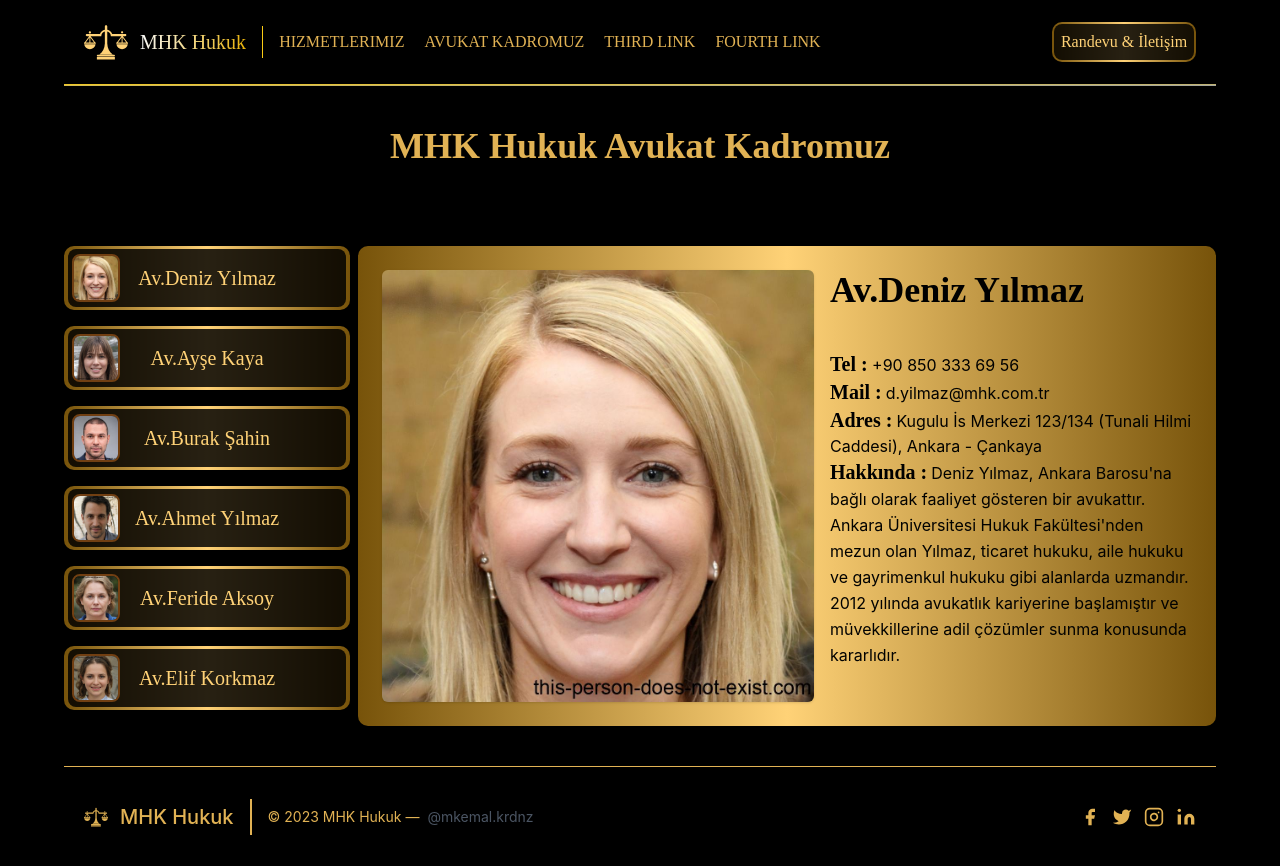
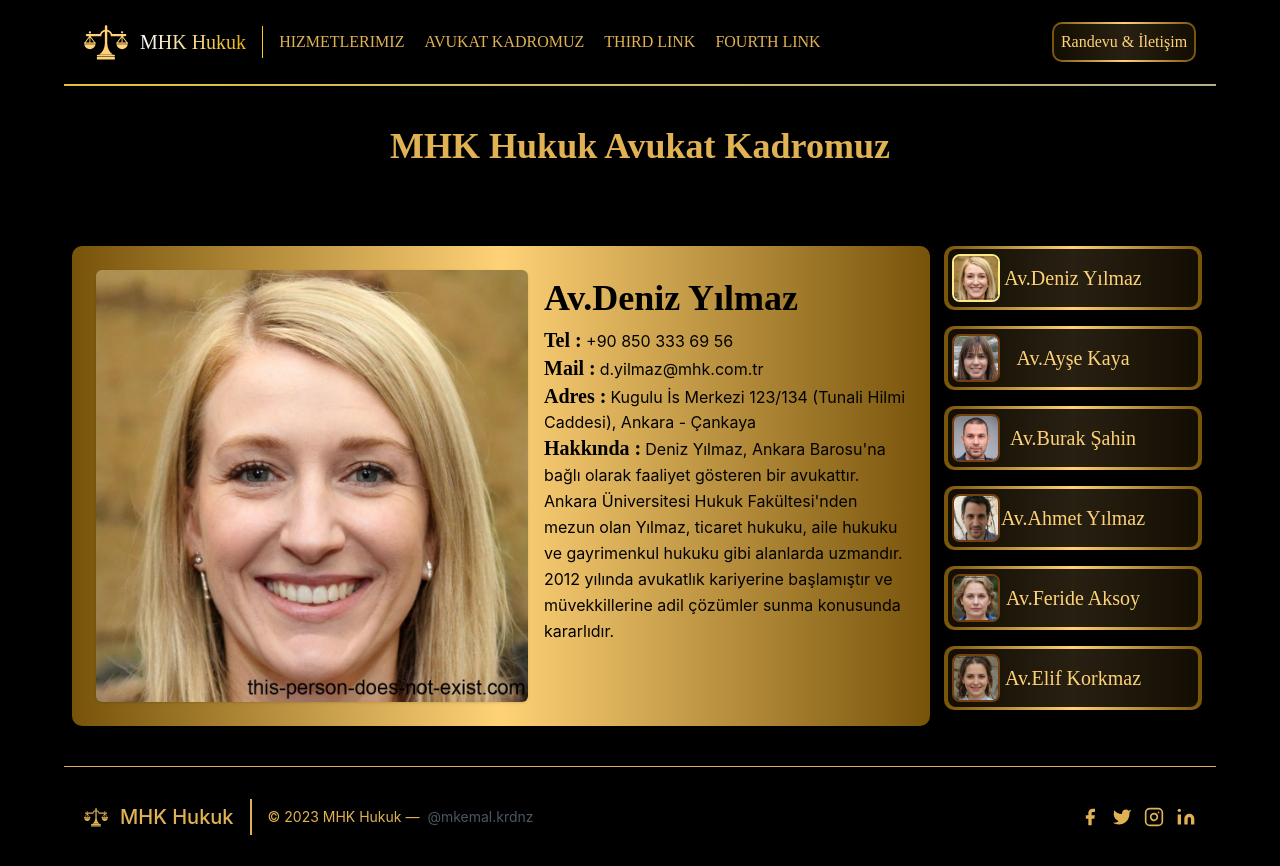
Before and after one commit to M-kemal/lawyer-services, a Vue app: page /avukatlarimiz/deniz-yilmaz in a window 1280 px wide. Built offline with nearby package versions, Linux system fonts and the light colour scheme.

Commit message:
update active

```diff
--- a/src/components/Avukat/Avukatlar-Detay/AvukatBilgisi.vue
+++ b/src/components/Avukat/Avukatlar-Detay/AvukatBilgisi.vue
@@ -1,6 +1,8 @@
 <template>
   <div class="myCard">
-    <div class="flex items-start justify-center p-6 h-[30rem]">
+    <div
+      class="flex flex-col k1:flex-row items-center k1:items-start justify-center p-6 k1:h-[30rem]"
+    >
       <img
         :src="require(`../../../assets/${avukat.img}.jpeg`)"
         :alt="avukat.name"
@@ -12,7 +14,9 @@
         :key="avk.id"
         class="flex flex-col justify-center items-start"
       >
-        <h1 class="heading1 !text-black">Av.{{ avk.name }}</h1>
+        <h1 class="heading1 !text-black !mb-2 !mt-2 k1:mt-0">
+          Av.{{ avk.name }}
+        </h1>
         <div class="text-base">
           <span class="heading4 !mb-1 !text-black !font-semibold">Tel :</span>
           <span>{{ avk.tel }}</span>
--- a/src/components/Avukat/Avukatlar-Detay/AvukatlarListesi.vue
+++ b/src/components/Avukat/Avukatlar-Detay/AvukatlarListesi.vue
@@ -1,20 +1,24 @@
 <template>
   <div class="bg-black text-white">
     <HeaderApp />
-    <div class="CostumContainer h-full">
+    <div class="CostumContainer h-full bg-black">
       <h2 class="heading1 !text-firstColor !text-center mt-10">
         MHK Hukuk Avukat Kadromuz
       </h2>
-      <div class="flex items-start justify-between space-x-2 py-10 h-full">
-        <div class="w-1/4">
+
+      <div
+        class="flex k1:flex-row flex-col items-start justify-between k1:space-x-2 pt-0 pb-10 k1:py-10 h-full"
+      >
+        <div class="k1:w-1/4 w-full order-2 k1:order-1 bg-black h-full">
           <div v-for="avukat in avukatlar" :key="avukat.slug" class="">
             <router-link
               :to="{ name: 'AvukatBilgisi', params: { slug: avukat.slug } }"
-              class="flex flex-col mb-4 relative"
+              class="flex flex-col k1:mb-4 mb-1 relative"
             >
               <button
-                class="btn font-header !py-8 text-xl z-40"
+                class="btn font-header !py-8 !w-[90%] k1:w-full mx-auto text-xl z-40 mt-2 k1:mt-0"
                 :data-text="`Av.${avukat.name}`"
+                :class="{ 'active-button': isActive(avukat.slug) }"
               >
                 <img
                   :src="require(`../../../assets/${avukat.img}.jpeg`)"
@@ -25,26 +29,23 @@
             </router-link>
           </div>
         </div>
-        <div class="w-3/4 flex">
+        <div class="k1:w-3/4 flex w-full h-full bg-black">
           <router-view :key="$route.path"></router-view>
+
+          <!-- <router-view v-slot="{ Component }" :key="$route.path">
+              <transition name="slide" mode="out-in">
+                <component :is="Component" />
+              </transition>
+            </router-view> -->
         </div>
       </div>
+
       <FooterApp brand="MHK Hukuk" year="2023" developer="mkemal.krdnz">
         <template #icon>
           <LawIcon width="24" height="24" fill="#e1b254" />
         </template>
       </FooterApp>
     </div>
-
-    <ul>
-      <!-- <li v-for="avukat in avukatlar" :key="avukat.slug">
-        <router-link
-          :to="{ name: 'AvukatBilgisi', params: { slug: avukat.slug } }"
-        >
-          {{ avukat.name }} - {{ avukat.job }}
-        </router-link>
-      </li> -->
-    </ul>
   </div>
 </template>
 
@@ -72,12 +73,24 @@ export default {
     onMounted(() => {
       loadInitialSlug();
     });
+
+    //! active button img border
+    const isActive = (slug) => {
+      return router.currentRoute.value.params.slug === slug;
+    };
+
     return {
       avukatlar,
+      isActive,
     };
   },
   components: { HeaderApp, FooterApp, LawIcon },
 };
 </script>
 
-<style></style>
+<style>
+.active-button img {
+  border-color: rgb(252, 233, 134); /* Aktif buton için mavi kenarlık rengi */
+  transition: all 0.3s ease;
+}
+</style>
--- a/src/router/index.js
+++ b/src/router/index.js
@@ -60,6 +60,7 @@ const router = createRouter({
 router.beforeEach((to, from, next) => {
   // Scroll y konumunu sıfırla
   window.scrollTo(0, 0);
+
   next();
 });
 
```
